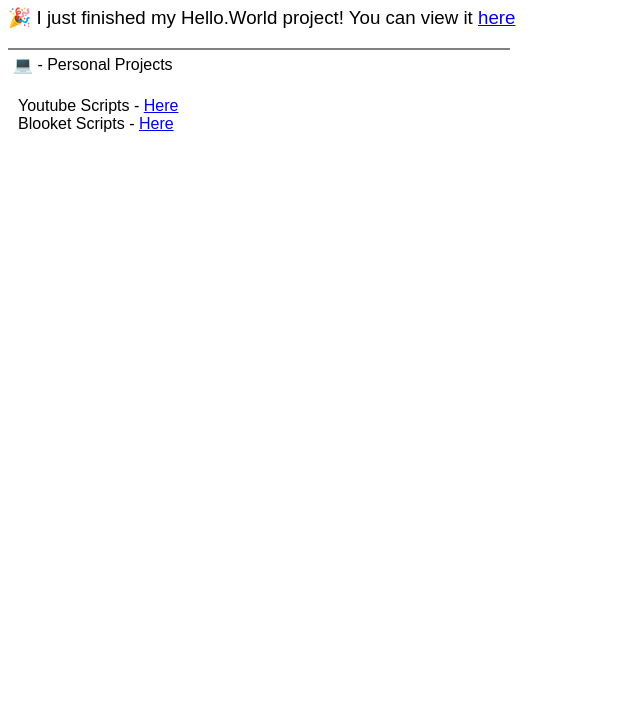
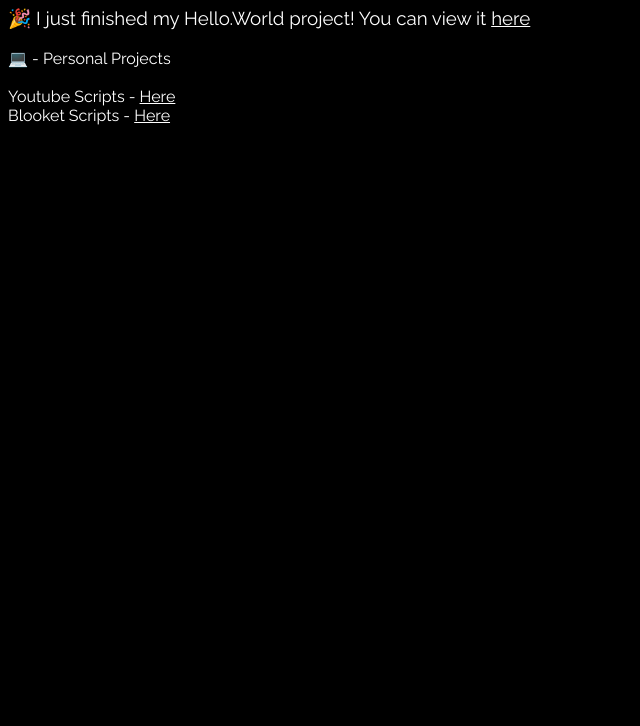
Before and after one commit to fox-tech0/fox-tech0.github.io, a plain HTML site: page index.html in a window 1280 px wide. Shown: the part 74-800 px from the top of the page, without its empty margins (0-640 px from the left). Drawn offline with Linux system fonts and the light colour scheme.

Commit message:
Update main.css

```diff
--- a/styles/main.css
+++ b/styles/main.css
@@ -1,21 +1,28 @@
-h1, h2, h3, h4, h5, h6 {
+/*
+    Dark Theme
+*/
+
+@import url('https://fonts.googleapis.com/css2?family=Raleway&display=swap');
+
+h1,h2,h3,h4,h5,h6 {
     font-weight:normal;
 }
 
 html {
-    font-family:arial;
+    font-family: 'Raleway', sans-serif;
+    background:black;
+    color:white;
 }
 
-#line {
-    width:500px;
-    padding:1px;
-    background:gray;
+a {
+    color:white;
 }
 
-#projects {
-    padding:5px;
+a:hover {
+    cursor:pointer;
+    text-decoration:underline;
 }
 
-#projectslist {
-    padding:5px;
+a:visited {
+    color:white;
 }
```
